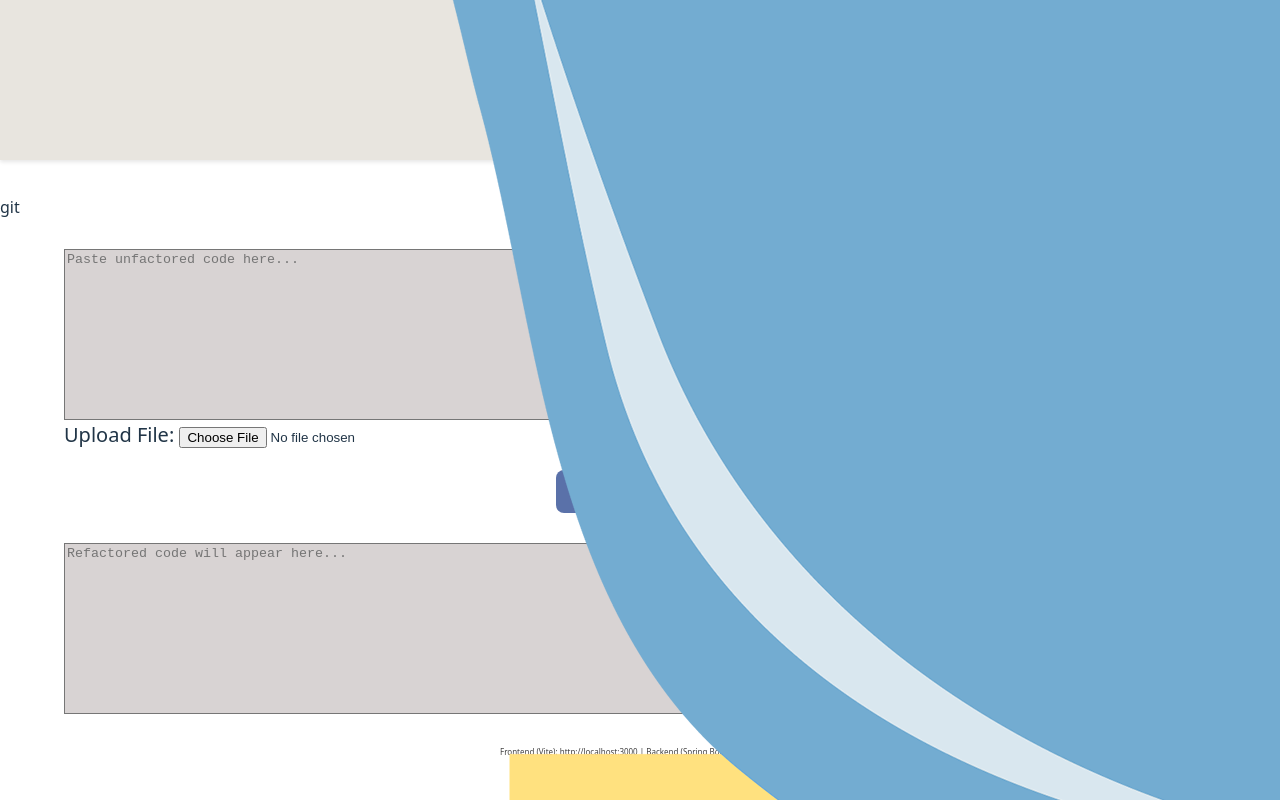
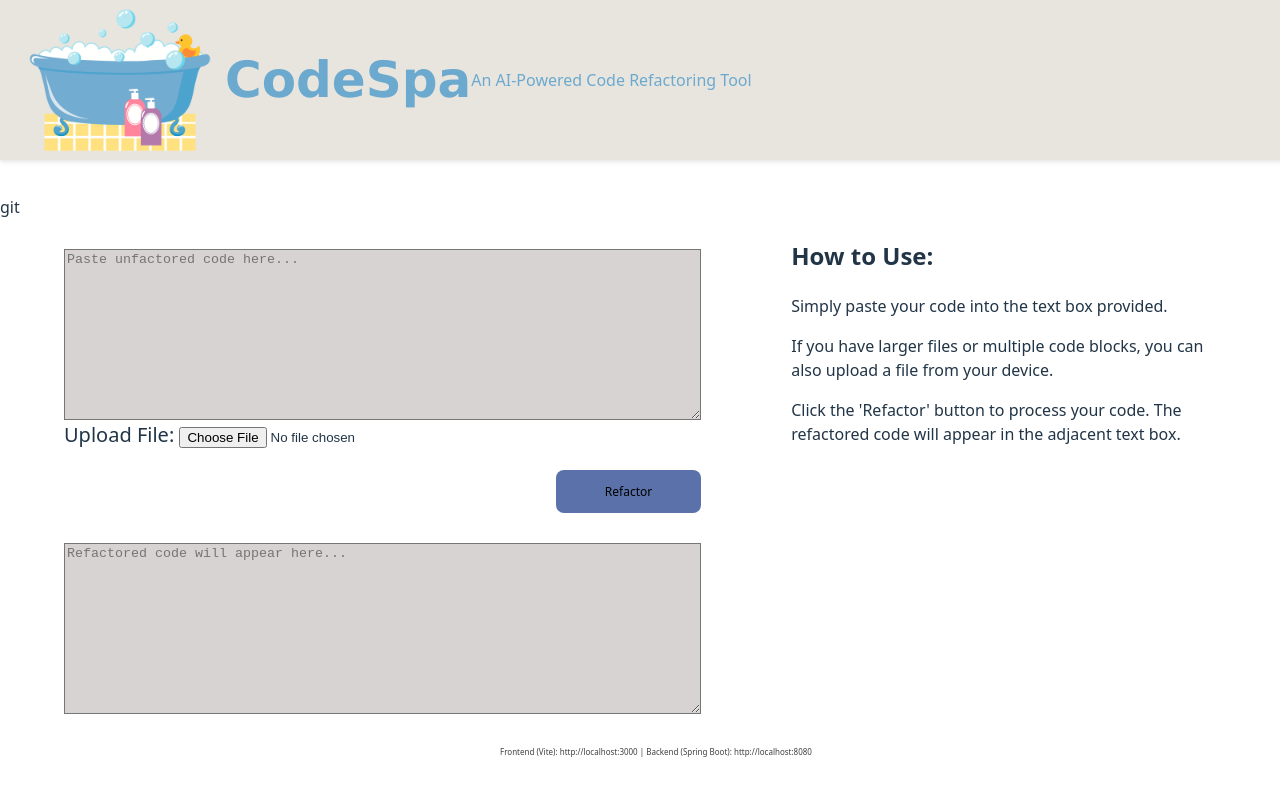
Before and after one commit to kirim13/CodeSpa, a React (Vite) app in the folder frontend/: page / in a window 1280 px wide. Built offline with nearby package versions, Linux system fonts and the light colour scheme; no server answers.

Commit message:
more styling fixes

```diff
--- a/frontend/src/components/Header.jsx
+++ b/frontend/src/components/Header.jsx
@@ -8,10 +8,10 @@ function Header() {
 
       {}
       <div className="logo-section">
-        <img src={logo} className="logo" alt="Logo" />
-        <span className="name">CodeSpa</span>
+        <img src={logo} className="website-logo" alt="Website Logo" />
+        <span className="website-name">CodeSpa</span>
       </div>
-      <span className="description">An AI-Powered Code Refactoring Tool</span>
+      <span className="website-description">An AI-Powered Code Refactoring Tool</span>
 
     </header>
   );
```
